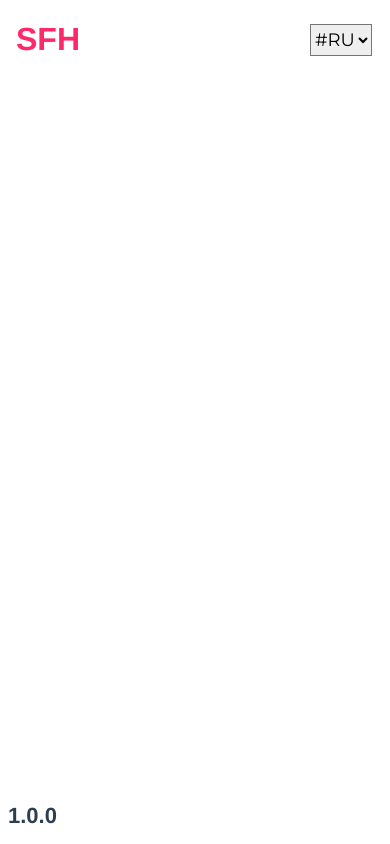
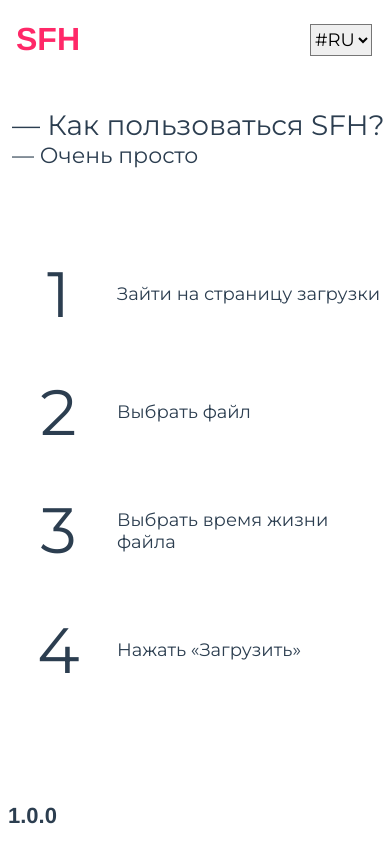
Before and after one commit to exterminateddd/sfh, a Vue app in the folder sfh-test/: page /guide in a window 390 px wide. Built offline with nearby package versions, Linux system fonts and the light colour scheme.

Commit message:
completed GuideView and updated locales

```diff
--- a/sfh-test/src/App.vue
+++ b/sfh-test/src/App.vue
@@ -38,8 +38,8 @@ export default {
       const localeJson = require('./locales/'+this.locale+'.json');
       return !(translationCode in localeJson) ? '#'+translationCode : localeJson[translationCode];
     },
-    error(errorText) {
-      this.$router.push({ name: 'error', query: { text: errorText } })
+    error(errorText, errorCode) {
+      this.$router.push({ name: 'error', query: { text: errorText, code: errorCode } })
     }
   },
   components: {
--- /dev/null
+++ b/sfh-test/src/components/GuidePart/GuidePart.css
@@ -0,0 +1,43 @@
+.part-left {
+    font-size: 96px;
+}
+.part-right {
+    font-size: 24px;
+    display: flex;
+    align-items: center;
+    justify-content: center;
+    text-align: left!important;
+}
+/* .part-left, .part-right {
+    border-bottom: 1px dashed black;
+} */
+.clickable {
+    cursor: pointer;
+    transition: 0.2s linear;
+}
+.clickable:hover {
+    color: blueviolet;
+}
+.reverse {
+    flex-direction: row-reverse;
+}
+@media screen and (max-width: 500px) {
+    .guide-part-container {
+        flex-direction: row;
+    }
+    .reverse {
+        flex-direction: row;
+    }
+    .part-left {
+        font-size: 64px;
+        width: 30%;
+    }
+    .part-right {
+        width: 70%;
+        font-size: 18px;
+        display: flex;
+        align-items: center;
+        padding: 0;
+        justify-content: start;
+    }
+}
--- /dev/null
+++ b/sfh-test/src/components/GuidePart/GuidePart.vue
@@ -0,0 +1,39 @@
+<template>
+    <div class="container" :class="{'container': True, 'reverse': reverse, 'guide-part-container': true}">
+        <div :class="{'part-left': true}">
+            {{ number }}
+        </div>
+        <div :class="{'part-right': true, 'clickable': link}" @click="link ? $router.push({ name: link }) : ()=>{}">
+            <p>{{ text }}</p>
+        </div>
+    </div>
+</template>
+<script>
+export default {
+    name: 'GuidePart',
+    data() {
+        return {
+
+        }
+    },
+    props: {
+        number: {
+            type: Number
+        },
+        text: {
+            type: String
+        },
+        reverse: {
+            type: Boolean,
+            default: false,
+            required: false
+        },
+        link: {
+
+        }
+    }
+}
+</script>
+<style scoped>
+@import url('./GuidePart.css');
+</style>
--- a/sfh-test/src/locales/EN.json
+++ b/sfh-test/src/locales/EN.json
@@ -18,5 +18,12 @@
     "hours2": "hours",
     "guide": "Guide",
     "fileSelected": "File selected",
-    "toDownloadPage": "To download page"
+    "toDownloadPage": "To download page",
+    "guide1": "Go to the upload page",
+    "guide2": "Choose a file",
+    "guide3": "Choose the lifetime for your file",
+    "guide4": "Press «Upload»",
+    "guideHeader": "— So how do I use SFH?",
+    "guideHeaderSub": "— It's really simple",
+    "errorSub": "Try again later or contact user support"
 }
--- a/sfh-test/src/locales/RU.json
+++ b/sfh-test/src/locales/RU.json
@@ -18,5 +18,12 @@
     "hours2": "часов",
     "guide": "Инструкция",
     "fileSelected": "Файл выбран",
-    "toDownloadPage": "На страницу скачивания"
+    "toDownloadPage": "На страницу скачивания",
+    "guide1": "Зайти на страницу загрузки",
+    "guide2": "Выбрать файл",
+    "guide3": "Выбрать время жизни файла",
+    "guide4": "Нажать «Загрузить»",
+    "guideHeader": "— Как пользоваться SFH?",
+    "guideHeaderSub": "— Очень просто",
+    "errorSub": "Попробуйте позже или обратитесь в поддержку"
 }
--- a/sfh-test/src/main.js
+++ b/sfh-test/src/main.js
@@ -30,7 +30,7 @@ const router = createRouter({
             path: '/error',
             name: 'error',
             component: ErrorView,
-            props: route => ({ errorText: route.query.text })
+            props: route => ({ errorText: route.query.text, errorCode: route.query.code })
         },
         {
             path: '/guide',
--- a/sfh-test/src/views/ErrorView/ErrorView.vue
+++ b/sfh-test/src/views/ErrorView/ErrorView.vue
@@ -1,10 +1,29 @@
 <template>
-    <div class="container">
-        <h1>
-            {{ $props.errorText }}
+    <div class="container error-container">
+        <h1 class="error-title">
+            <span>{{ $props.errorCode }}</span> {{ $props.errorText }}
         </h1>
+        <p class="error-sub">
+            {{ $root.l('errorSub') }}
+        </p>
     </div>
 </template>
+<style scoped>
+.error-container {
+    flex-direction: column;
+    align-items: center;
+    justify-content: start!important;
+}
+h1.error-title {
+    height: 30%;
+}
+h1.error-title > span {
+    color: red;
+}
+p.error-sub {
+    color: rgba(0, 0, 0, 0.493);
+}
+</style>
 <script>
 import '../../assets/global.css';
 
@@ -17,6 +36,10 @@ export default {
     props: {
         errorText: {
             type: String
+        },
+        errorCode: {
+            type: Number,
+            default: 500
         }
     }
 }
--- a/sfh-test/src/views/GuideView/GuideView.css
+++ b/sfh-test/src/views/GuideView/GuideView.css
@@ -0,0 +1,44 @@
+.guide-container {
+    width: 100%;
+    height: 100%;
+    display: flex;
+    flex-direction: column;
+    align-items: center;
+    gap: 12px;
+}
+.guide-header {
+    height: 20%;
+    width: 100%;
+    text-align: left;
+    padding-left: 24px;
+}
+.guide-header-title {
+    font-size: 48px;
+    margin-bottom: 0;
+}
+.guide-header-sub {
+    font-size: 24px;
+    margin-top: 0;
+}
+.guide-body {
+    display: flex;
+    flex-direction: column;
+    gap: 12px;
+    width: 100%;
+    height: 80%;
+    max-width: 800px;
+}
+.par + .par {
+    margin-top: 28px;
+}
+@media screen and (max-width: 500px) {
+    .guide-container {
+        gap: 42px;
+    }
+    .guide-header-title {
+        font-size: 28px;
+    }
+    .guide-header-sub {
+        font-size: 22px;
+    }
+}
--- a/sfh-test/src/views/GuideView/GuideView.vue
+++ b/sfh-test/src/views/GuideView/GuideView.vue
@@ -1,17 +1,40 @@
 <template>
-    <div class="container">
-
+    <div class="container guide-container">
+        <div class="guide-header">
+            <p class="guide-header-title">{{ $root.l('guideHeader') }}</p>
+            <p class="guide-header-sub">{{ $root.l('guideHeaderSub') }}</p>
+        </div>
+        <div class="guide-body">
+            <div class="par" v-for="(text, i) in texts" :key="i">
+                <guide-part :number="i+1" :text="$root.l(text)" :reverse="i%2===1" :link="links[i]"></guide-part>
+            </div>
+        </div>
     </div>
 </template>
 <script>
 import '../../assets/global.css';
 import './GuideView.css';
+import GuidePart from '../../components/GuidePart/GuidePart.vue';
 
 export default {
     data() {
         return {
-
+            texts: [
+                'guide1',
+                'guide2',
+                'guide3',
+                'guide4'
+            ],
+            links: [
+                "upload",
+                "",
+                "",
+                ""
+            ]
         }
+    },
+    components: {
+        GuidePart
     }
 }
 </script>
--- a/sfh-test/src/views/MainView/MainView.vue
+++ b/sfh-test/src/views/MainView/MainView.vue
@@ -9,7 +9,7 @@
             <div class="upload-section">
                 <h1> {{ $root.l('uploadAFile') }} </h1>
                 <router-link to="/upload">
-                    <input type="button" :value="$root.l('proceed')" class="upload-button" >
+                    <input type="button" :value="$root.l('uploadAFile')" class="upload-button" >
                 </router-link>
             </div>
         </div>
--- a/sfh-test/src/views/UploadView/UploadView.vue
+++ b/sfh-test/src/views/UploadView/UploadView.vue
@@ -71,7 +71,7 @@ export default {
                 this.uploadToServerCompleted = true;
                 this.filecode = resp.data;
             }).catch((err) => {
-                this.$root.error(err.message);
+                this.$root.error(err.message, err.code);
             });
         },
         uploadFormSubmitHandler(e) {
```
